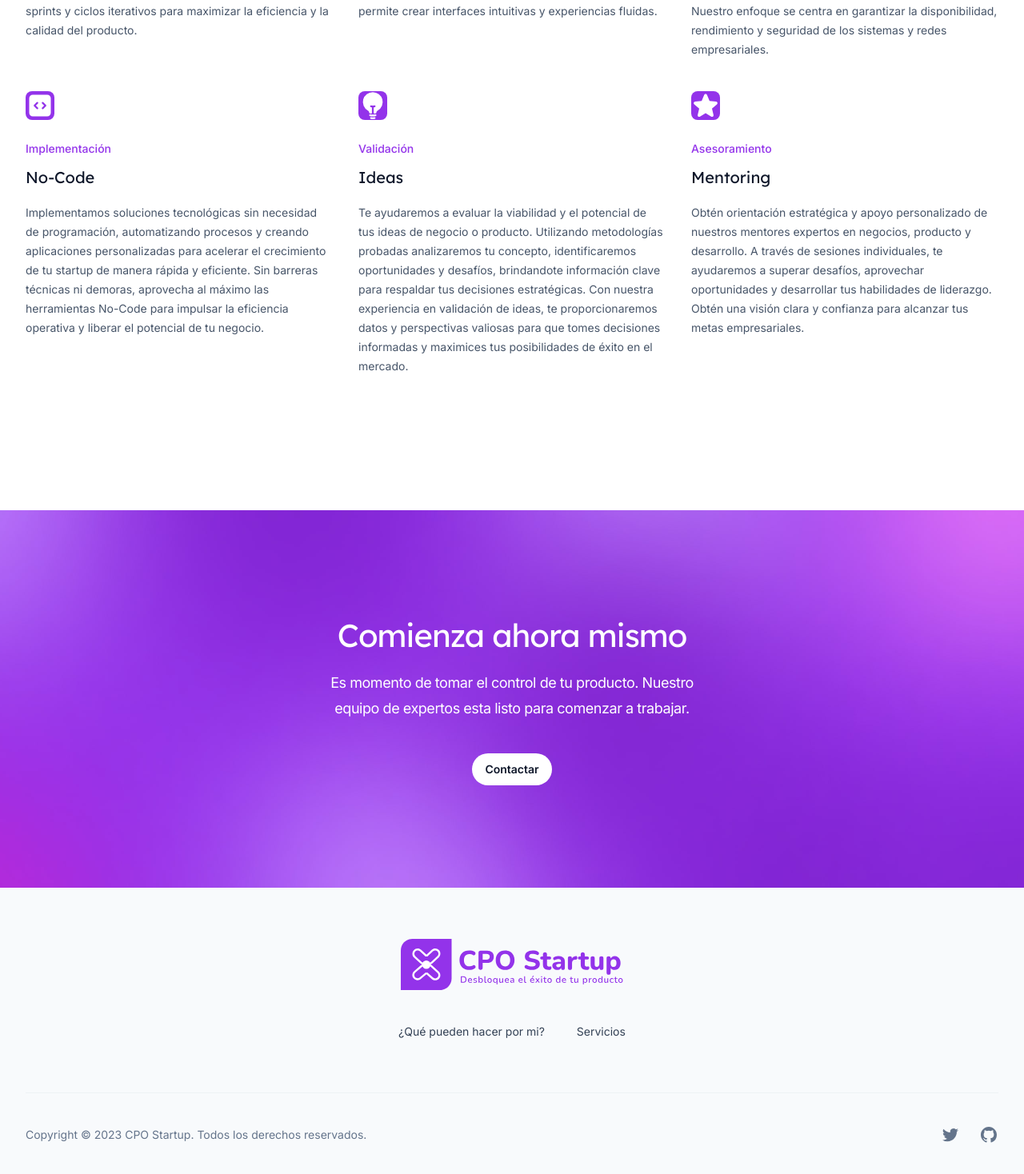
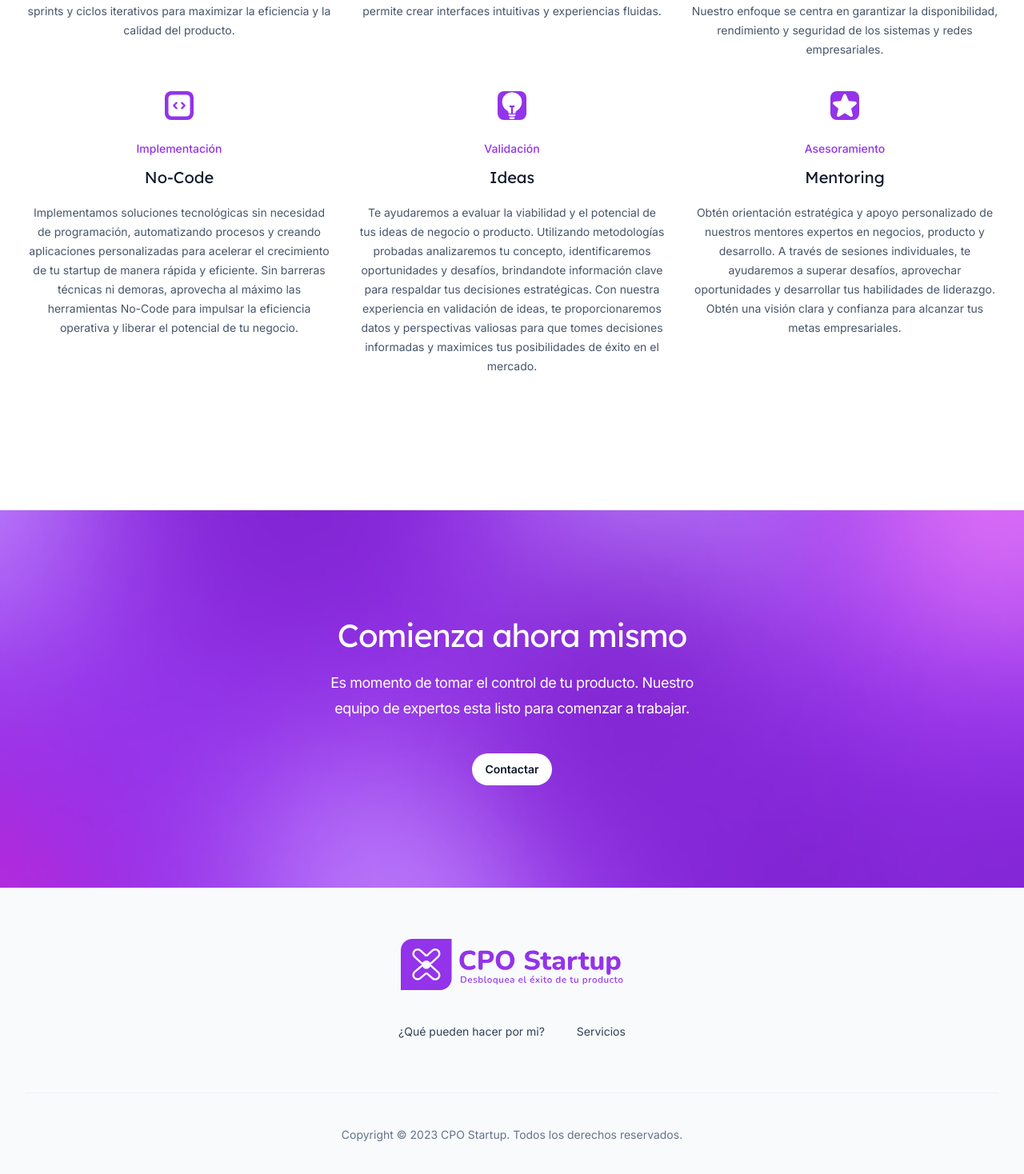
Before and after one commit to paulvl/cpostartup, a Next.js app: page / in a window 1280 px wide. Shown: the part 2578-4046 px from the top of the page at 80% size. Built offline with nearby package versions, Linux system fonts and the light colour scheme.

Commit message:
se han centrado los features secundarios y eliminado las redes del footer

```diff
--- a/src/components/Footer.jsx
+++ b/src/components/Footer.jsx
@@ -17,8 +17,8 @@ export function Footer() {
             </div>
           </nav>
         </div>
-        <div className="flex flex-col items-center border-t border-slate-400/10 py-10 sm:flex-row-reverse sm:justify-between">
-          <div className="flex gap-x-6">
+        <div className="flex flex-col items-center border-t border-slate-400/10 py-10 sm:flex-row-reverse sm:justify-center">
+          {/* <div className="flex gap-x-6">
             <Link
               href="https://twitter.com"
               className="group"
@@ -43,7 +43,7 @@ export function Footer() {
                 <path d="M12 2C6.477 2 2 6.484 2 12.017c0 4.425 2.865 8.18 6.839 9.504.5.092.682-.217.682-.483 0-.237-.008-.868-.013-1.703-2.782.605-3.369-1.343-3.369-1.343-.454-1.158-1.11-1.466-1.11-1.466-.908-.62.069-.608.069-.608 1.003.07 1.531 1.032 1.531 1.032.892 1.53 2.341 1.088 2.91.832.092-.647.35-1.088.636-1.338-2.22-.253-4.555-1.113-4.555-4.951 0-1.093.39-1.988 1.029-2.688-.103-.253-.446-1.272.098-2.65 0 0 .84-.27 2.75 1.026A9.564 9.564 0 0 1 12 6.844a9.59 9.59 0 0 1 2.504.337c1.909-1.296 2.747-1.027 2.747-1.027.546 1.379.202 2.398.1 2.651.64.7 1.028 1.595 1.028 2.688 0 3.848-2.339 4.695-4.566 4.943.359.309.678.92.678 1.855 0 1.338-.012 2.419-.012 2.747 0 .268.18.58.688.482A10.02 10.02 0 0 0 22 12.017C22 6.484 17.522 2 12 2Z" />
               </svg>
             </Link>
-          </div>
+          </div> */}
           <p className="mt-6 text-sm text-slate-500 sm:mt-0">
             Copyright &copy; {new Date().getFullYear()} CPO Startup. Todos los derechos reservados.
           </p>
--- a/src/components/SecondaryFeatures.jsx
+++ b/src/components/SecondaryFeatures.jsx
@@ -121,16 +121,17 @@ const features = [
   },
 ]
 
-function Feature({ feature, isActive, className, ...props }) {
+function Feature({ feature, className, ...props }) {
   return (
     <div
-      className={clsx(className, !isActive && 'opacity-75 hover:opacity-100')}
+      className={clsx(className, 'text-center')}
       {...props}
     >
       <div
         className={clsx(
           'w-9 rounded-lg',
-          isActive ? 'bg-purple-600' : 'bg-slate-500'
+          'bg-purple-600',
+          'flex items-center justify-center mx-auto'
         )}
       >
         <svg aria-hidden="true" className="h-9 w-9" fill="none">
@@ -140,7 +141,7 @@ function Feature({ feature, isActive, className, ...props }) {
       <h3
         className={clsx(
           'mt-6 text-sm font-medium',
-          isActive ? 'text-purple-600' : 'text-slate-600'
+          'text-purple-600',
         )}
       >
         {feature.name}
@@ -158,7 +159,7 @@ function FeaturesMobile() {
     <div className="-mx-4 mt-20 flex flex-col gap-y-10 overflow-hidden px-4 sm:-mx-6 sm:px-6 lg:hidden">
       {features.map((feature) => (
         <div key={feature.name}>
-          <Feature feature={feature} className="mx-auto max-w-2xl" isActive />
+          <Feature feature={feature} className="mx-auto max-w-2xl" />
           <div className="relative pb-10">
             <div className="absolute -inset-x-4 bottom-0 top-8 bg-slate-200 sm:-inset-x-6" />
           </div>
@@ -186,7 +187,6 @@ function FeaturesDesktop() {
                     </div>
                   ),
                 }}
-                isActive={true}
                 className="relative mb-10"
               />
             ))}
```
